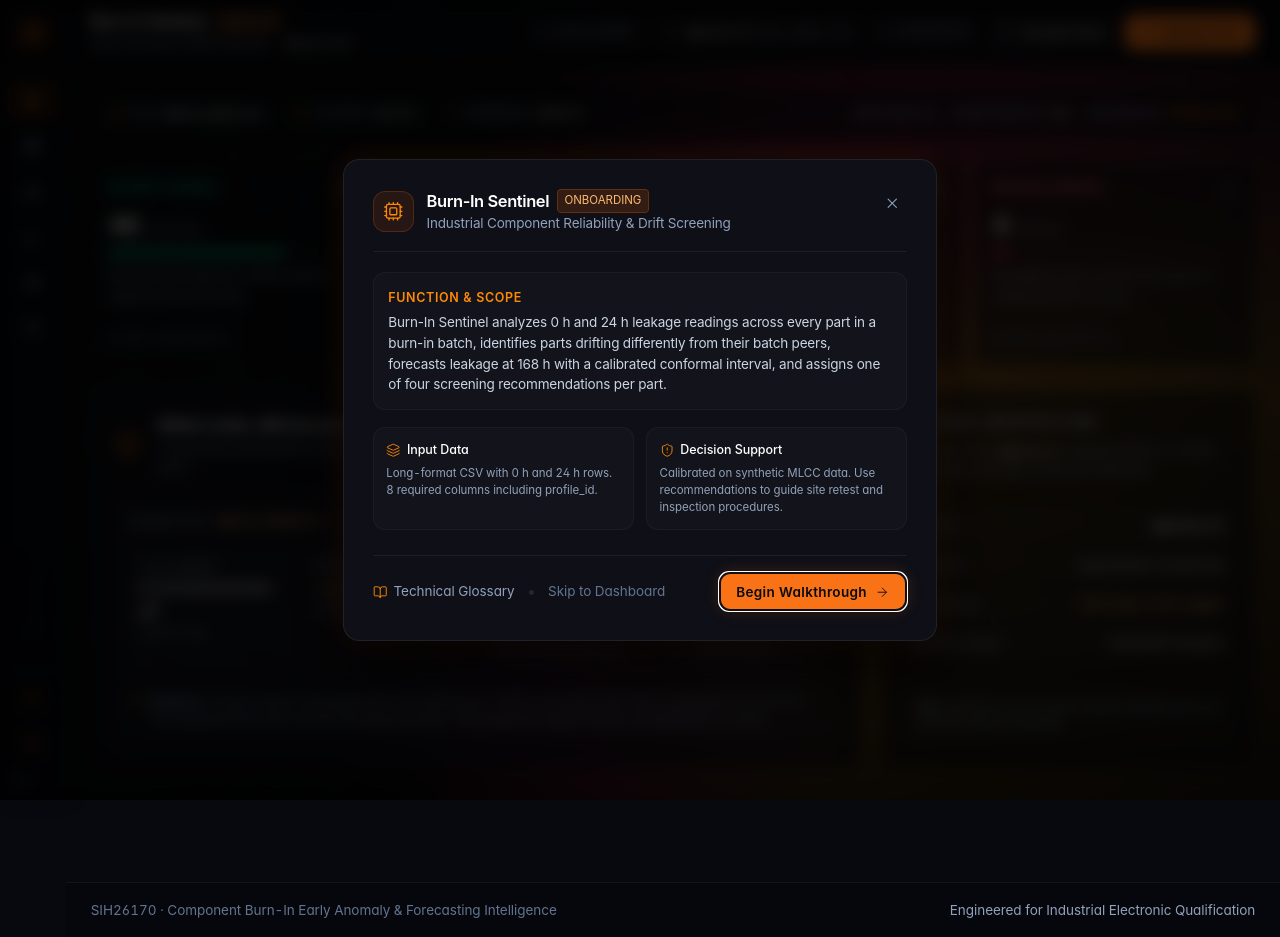
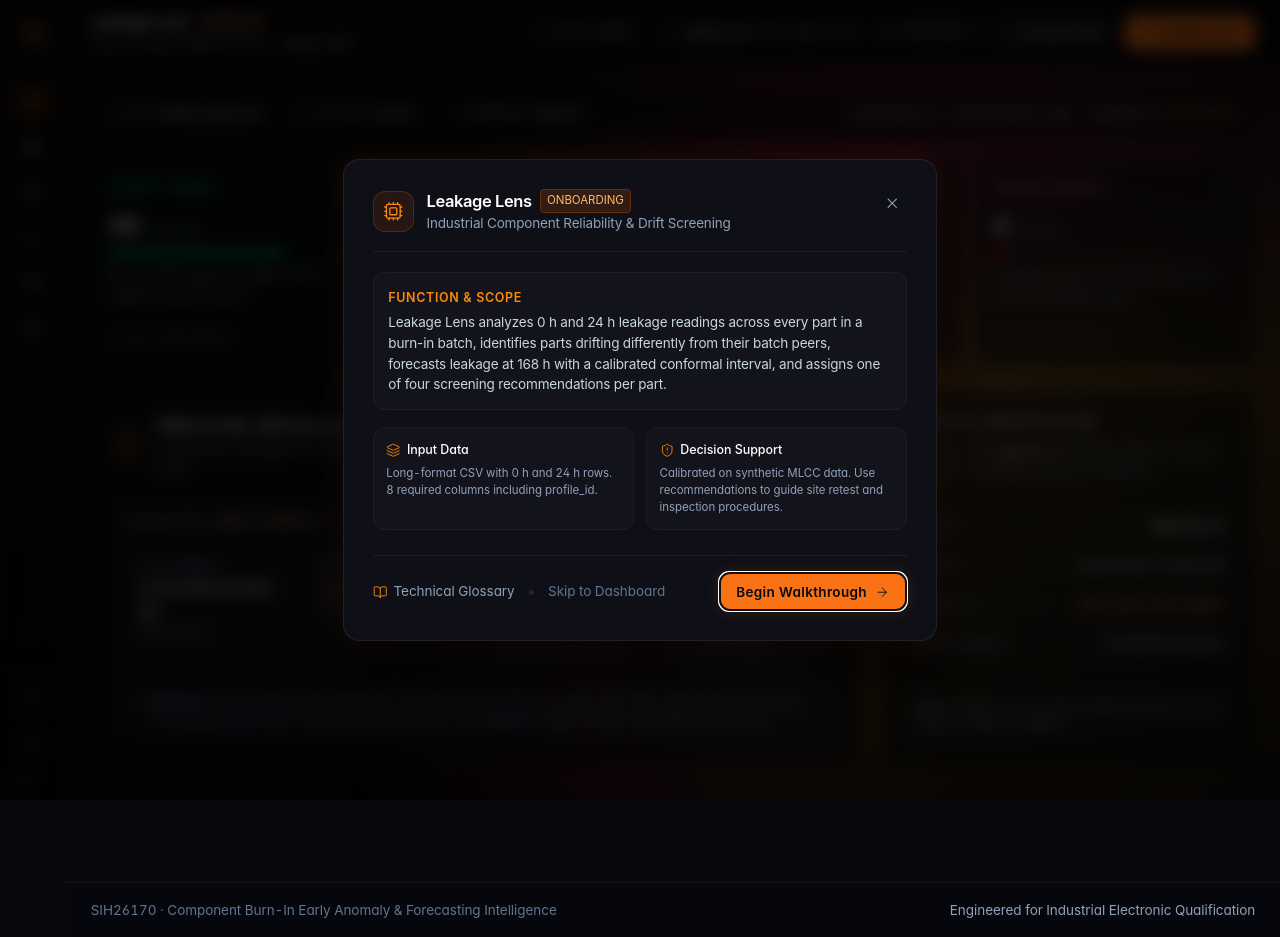
Before and after one commit to Saikarthik-Ramakrishnan/sih-burn-in-project, a React (Vite) app in the folder frontend/: page / in a window 1280 px wide. Built offline with nearby package versions, Linux system fonts and the light colour scheme; no server answers; a web font is replaced by a local one.

Commit message:
chore(branding): rename application to Leakage Lens

```diff
--- a/frontend/index.html
+++ b/frontend/index.html
@@ -3,7 +3,7 @@
   <head>
     <meta charset="UTF-8" />
     <meta name="viewport" content="width=device-width, initial-scale=1.0" />
-    <title>Burn-In Sentinel | SIH26170 Reliability Intelligence Console</title>
+    <title>Leakage Lens | SIH26170 Reliability Intelligence Console</title>
     <link rel="preconnect" href="https://fonts.googleapis.com" />
     <link rel="preconnect" href="https://fonts.gstatic.com" crossorigin />
     <link rel="preconnect" href="https://fonts.cdnfonts.com" />
--- a/frontend/package.json
+++ b/frontend/package.json
@@ -1,5 +1,5 @@
 {
-  "name": "burn-in-sentinel-frontend",
+  "name": "leakage-lens-frontend",
   "private": true,
   "version": "1.0.0",
   "type": "module",
--- a/frontend/src/components/layout/Header.jsx
+++ b/frontend/src/components/layout/Header.jsx
@@ -19,7 +19,7 @@ export default function Header({
         <div>
           <div className="flex items-center gap-2">
             <h1 className="text-sm font-semibold tracking-tight text-white flex items-center gap-2">
-              Burn-In Sentinel
+              Leakage Lens
               <span className="text-[10px] font-mono font-medium px-1.5 py-0.2 rounded bg-orange-500/10 text-orange-300 border border-orange-500/20">
                 SIH26170
               </span>
--- a/frontend/src/components/layout/Navigation.jsx
+++ b/frontend/src/components/layout/Navigation.jsx
@@ -86,7 +86,7 @@ export default function Navigation({
           >
             <div className="flex items-center gap-1.5">
               <span className="text-xs font-semibold tracking-tight text-white">
-                Burn-In Sentinel
+                Leakage Lens
               </span>
               <span className="text-[9px] font-mono px-1.5 py-0.2 rounded bg-orange-500/15 text-orange-300 border border-orange-500/25">
                 SIH26170
--- a/frontend/src/components/onboarding/OnboardingFlow.jsx
+++ b/frontend/src/components/onboarding/OnboardingFlow.jsx
@@ -4,7 +4,7 @@ import CalloutCard from './CalloutCard';
 import SpotlightOverlay from './SpotlightOverlay';
 import GlossaryDrawer from './GlossaryDrawer';
 
-const STORAGE_KEY = 'burn_in_sentinel_onboarding_dismissed';
+const STORAGE_KEY = 'leakage_lens_onboarding_dismissed';
 
 export default function OnboardingFlow({
   activeTab,
@@ -35,7 +35,9 @@ export default function OnboardingFlow({
   // First-run automatic detection (1280px+ and not previously dismissed)
   useEffect(() => {
     if (typeof window !== 'undefined') {
-      const isDismissed = localStorage.getItem(STORAGE_KEY) === 'true';
+      const isDismissed =
+        localStorage.getItem(STORAGE_KEY) === 'true' ||
+        localStorage.getItem('burn_in_sentinel_onboarding_dismissed') === 'true';
       if (!isDismissed && window.innerWidth >= 1280) {
         setIsOpen(true);
         setCurrentStep(0);
--- a/frontend/src/components/onboarding/WelcomeModal.jsx
+++ b/frontend/src/components/onboarding/WelcomeModal.jsx
@@ -68,7 +68,7 @@ export default function WelcomeModal({
                   id="welcome-modal-title"
                   className="text-base font-semibold tracking-tight text-white"
                 >
-                  Burn-In Sentinel
+                  Leakage Lens
                 </h2>
                 <span className="text-[10px] font-mono px-1.5 py-0.5 rounded bg-orange-500/15 text-orange-300 border border-orange-500/25">
                   ONBOARDING
@@ -98,7 +98,7 @@ export default function WelcomeModal({
               Function &amp; Scope
             </span>
             <p>
-              Burn-In Sentinel analyzes 0 h and 24 h leakage readings across every part in a burn-in batch,
+              Leakage Lens analyzes 0 h and 24 h leakage readings across every part in a burn-in batch,
               identifies parts drifting differently from their batch peers, forecasts leakage at 168 h with a calibrated
               conformal interval, and assigns one of four screening recommendations per part.
             </p>
```
